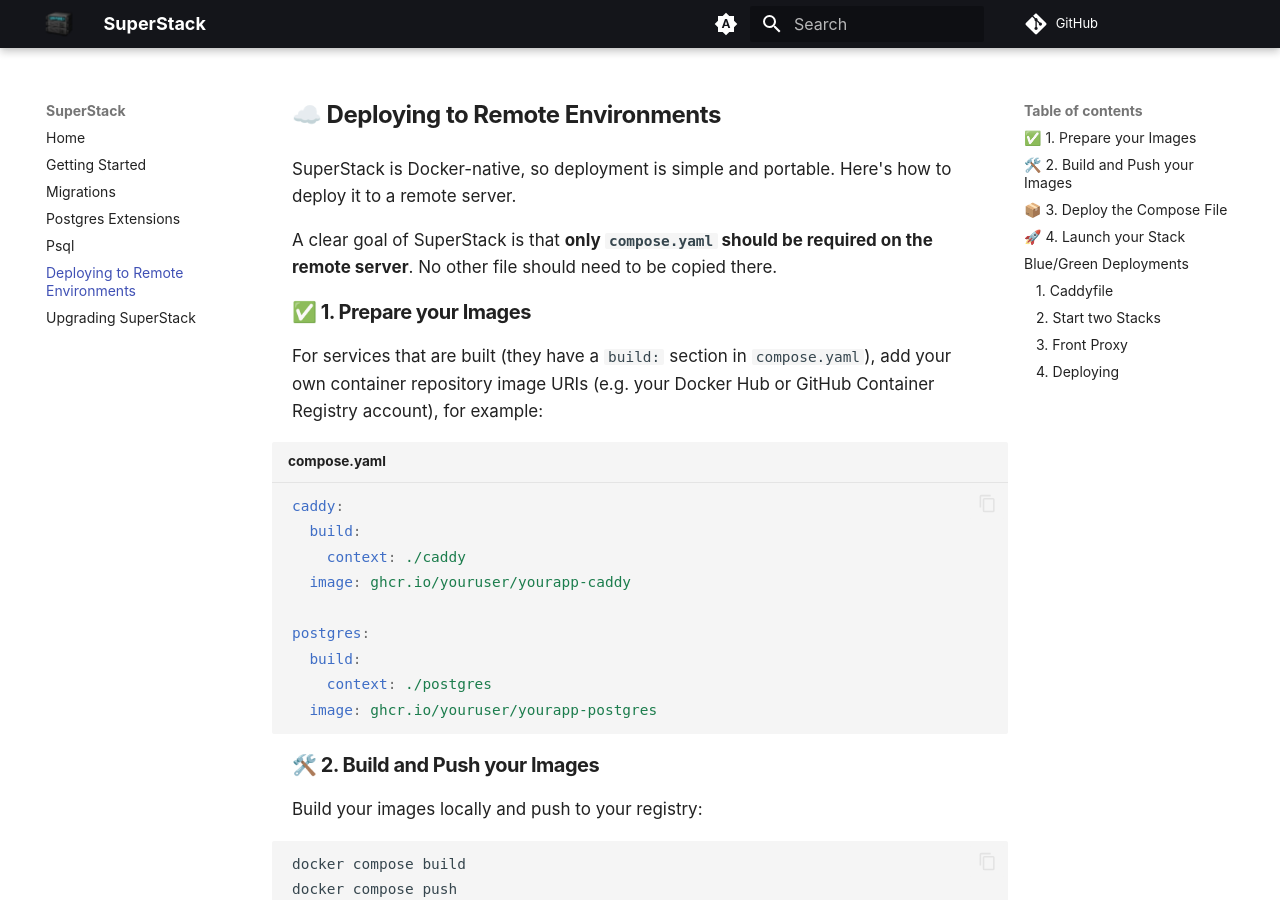
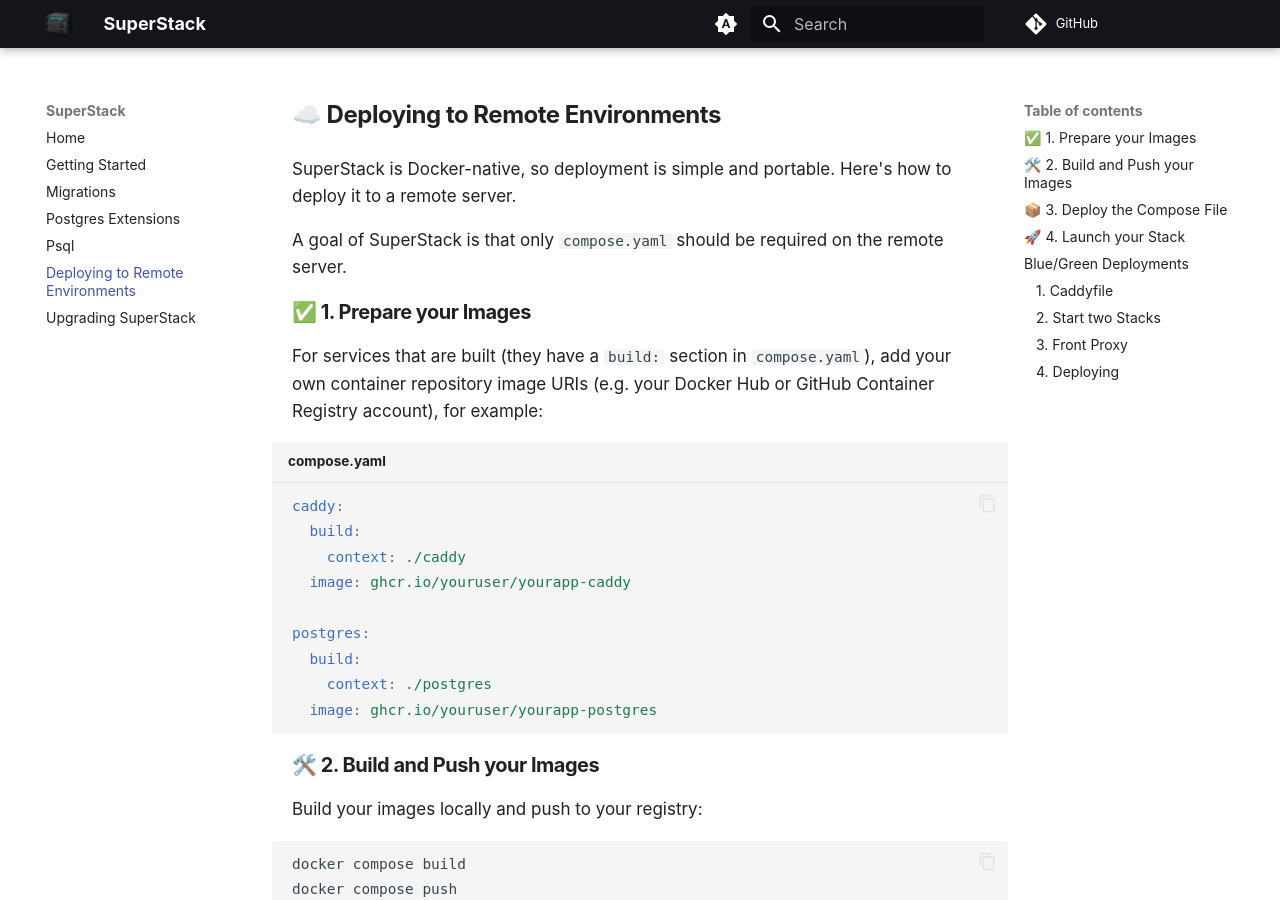
Before and after one commit to explodinglabs/superstack.docs, an MkDocs documentation site: the page built from docs/deploying.md, in a window 1280 px wide and 900 px high. Built offline with MkDocs 1.6.1 and Material for MkDocs 9.7.7, drawn with Linux system fonts in a browser that asks for light colours; comment, search, counter and statistics services are not loaded.

Commit message:
Adjust deploying doc

```diff
--- a/docs/deploying.md
+++ b/docs/deploying.md
@@ -3,8 +3,8 @@
 SuperStack is Docker-native, so deployment is simple and portable. Here's how
 to deploy it to a remote server.
 
-A clear goal of SuperStack is that **only `compose.yaml` should be required on
-the remote server**. No other file should need to be copied there.
+A goal of SuperStack is that only `compose.yaml` should be required on the
+remote server.
 
 ## ✅ 1. Prepare your Images
 
```
